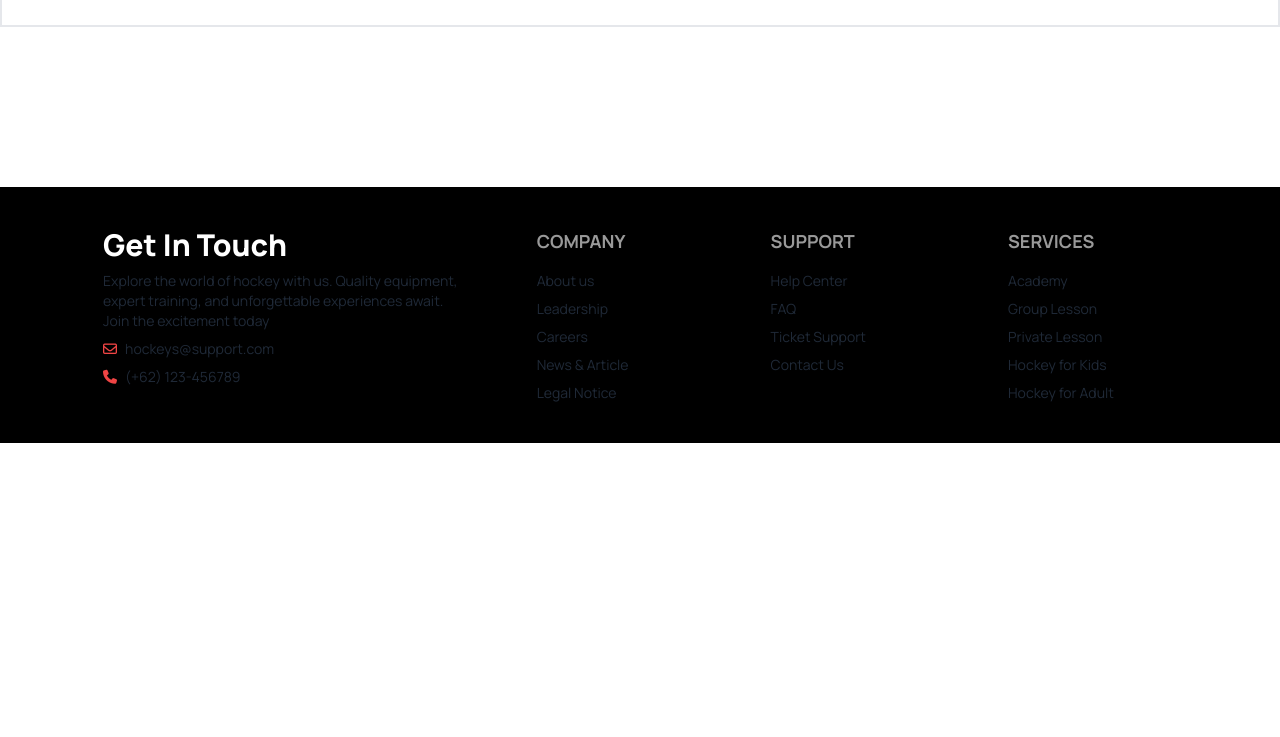
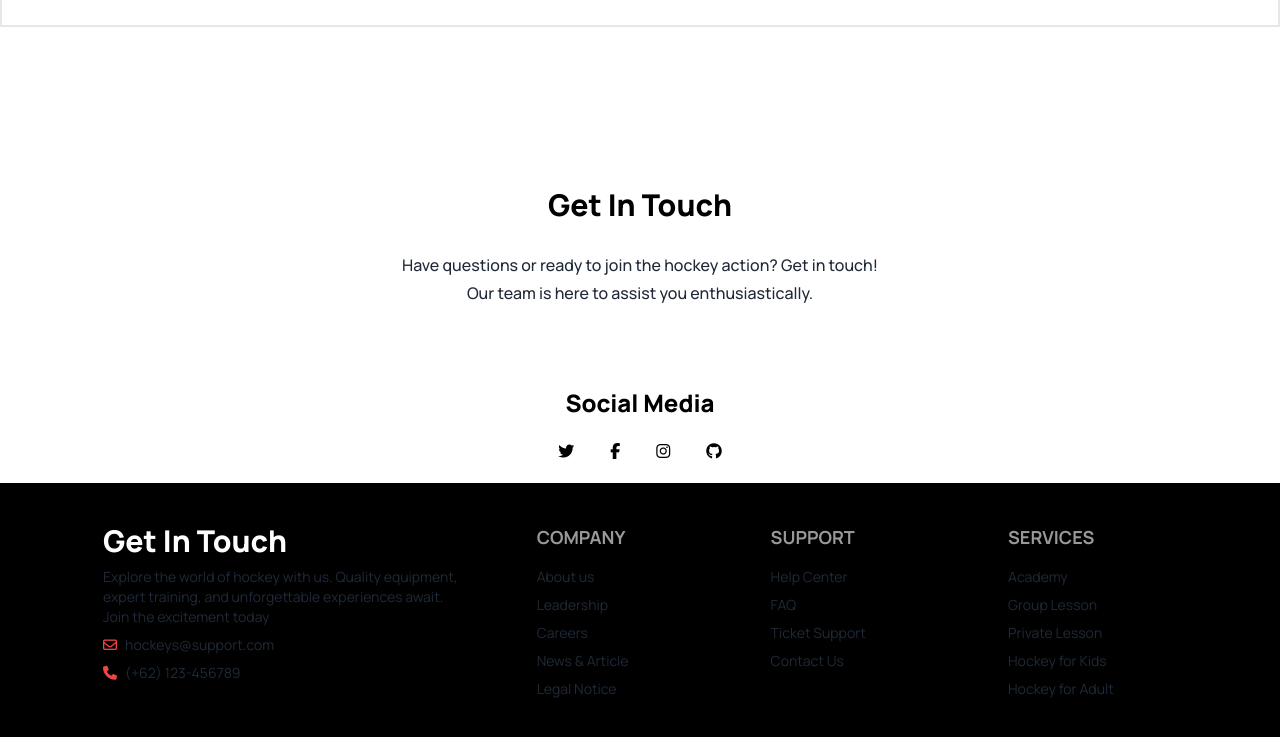
Before and after one commit to NomanSiddike/ns-assignment-03, a plain HTML site: page index.html in a window 1280 px wide. Shown: the part 3633-4370 px from the top of the page. Before the commit the page ends 4076 px from the top, so only its background shows below. Drawn offline with nearby package versions, Linux system fonts and the light colour scheme.

Commit message:
get in touch half added

```diff
--- a/index.html
+++ b/index.html
@@ -448,6 +448,25 @@
 
       </div>
        </section>
+
+       <!-- Get IN Touch  -->
+       <div>
+        <div>
+          <h3 class="text-center text-3xl text-black font-extrabold mt-24">Get In Touch</h3>
+          <p class="text-center text-inherit font-medium text-base leading-7 mt-7 mb-20 mx-2">Have questions or ready to join the hockey action? Get in touch!<br> Our team is here to assist you enthusiastically.</p>
+        </div>
+
+
+        <div>
+          <h4 class="text-black text-2xl font-extrabold text-center">Social Media</h4>
+          <div class="flex justify-center gap-x-9 text-black my-5">
+          <div><i class="fa-brands fa-twitter"></i></div>
+          <div><i class="fa-brands fa-facebook-f"></i></div>
+          <div><i class="fa-brands fa-instagram"></i></div>
+          <div><i class="fa-brands fa-github"></i></div>
+        </div>
+        </div>
+       </div>
     </main>
 
      <!-- Footer  -->
@@ -459,6 +478,7 @@
           <h5><i class="mr-2 text-red-500 fa-regular fa-envelope"></i>hockeys@support.com</h5>
           <h5><i class="mr-2 text-red-500 fa-solid fa-phone"></i>(+62) 123-456789</h5>
         </aside>
+
         <nav>
           <header class="footer-title text-white text-lg font-bold">Company</header>
           <a class="link link-hover">About us</a>
@@ -474,6 +494,7 @@
           <a class="link link-hover">Ticket Support</a>
           <a class="link link-hover">Contact Us</a>
         </nav>
+
         <nav>
           <header class="footer-title text-white text-lg font-bold">Services</header>
           <a class="link link-hover">Academy</a>
```
